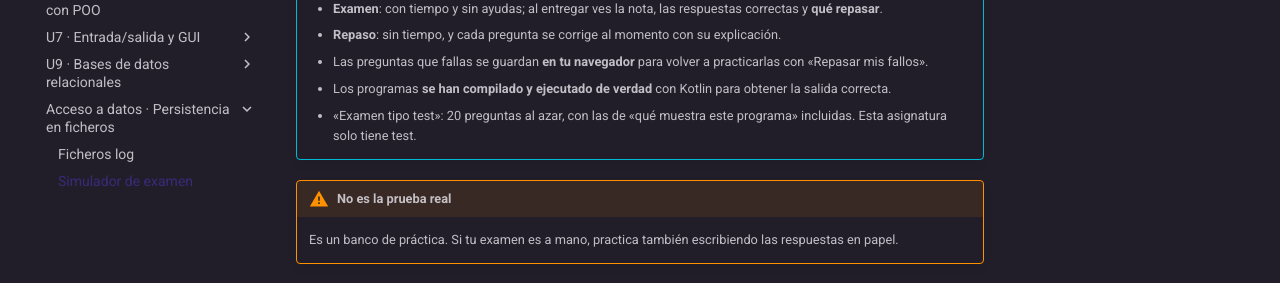
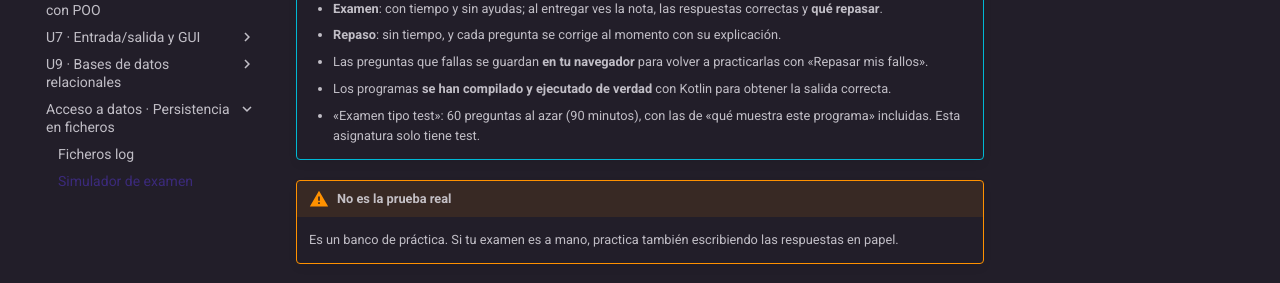
Before and after one commit to apuntes-dam/kotlin-apuntes, an MkDocs documentation site: the page built from docs/ada/simulador.md, in a window 1280 px wide and 1205 px high. Shown: the part 379-662 px from the top of the window. Built offline with MkDocs 1.6.1 and Material for MkDocs 9.7.7, drawn with Linux system fonts in a browser that asks for light colours; comment, search, counter and statistics services are not loaded.

Commit message:
Simulador ADA: examen de 60 preguntas (90 min)
Co-Authored-By: Claude Sonnet 5.5 <noreply@anthropic.com>

```diff
--- a/docs/ada/simulador.md
+++ b/docs/ada/simulador.md
@@ -8,12 +8,12 @@ Examen **tipo test** hecho a partir de los apuntes del módulo: preguntas de teo
     * **Repaso**: sin tiempo, y cada pregunta se corrige al momento con su explicación.
     * Las preguntas que fallas se guardan **en tu navegador** para volver a practicarlas con «Repasar mis fallos».
     * Los programas **se han compilado y ejecutado de verdad** con Kotlin para obtener la salida correcta.
-    * «Examen tipo test»: 20 preguntas al azar, con las de «qué muestra este programa» incluidas. Esta asignatura solo tiene test.
+    * «Examen tipo test»: 60 preguntas al azar (90 minutos), con las de «qué muestra este programa» incluidas. Esta asignatura solo tiene test.
 
 !!! warning "No es la prueba real"
     Es un banco de práctica. Si tu examen es a mano, practica también escribiendo las respuestas en papel.
 
 <div id="examen-psp"><noscript>El simulador necesita JavaScript.</noscript></div>
 
-<script src="../../assets/examen-psp-datos.js?v=d3a85e60"></script>
-<script src="../../assets/examen-psp.js?v=941648f7"></script>
+<script src="../../assets/examen-psp-datos.js?v=d6ef8575"></script>
+<script src="../../assets/examen-psp.js?v=0d1eec54"></script>
--- a/docs/assets/examen-psp.js
+++ b/docs/assets/examen-psp.js
@@ -111,7 +111,7 @@
   function empezar(que) {
     var t = tema, items = [], limite = 0, nombre = "";
     var todos = function (tipo) { return t[tipo].map(function (q, i) { q.i = i; return q; }); };
-    if (que === "teoria") { nombre = "Teórico"; limite = 25 * 60; items = elegir(t, todos("teoria"), 20).map(function (q, i) { return crearItem(t, q, "teoria", i); }); }
+    if (que === "teoria") { nombre = "Teórico"; limite = (t.minutos || 25) * 60; items = elegir(t, todos("teoria"), t.nteoria || 20).map(function (q, i) { return crearItem(t, q, "teoria", i); }); }
     else if (que === "practica") {
       nombre = "Práctico"; limite = 60 * 60;
       var s = elegir(t, todos("salida"), 2).map(function (q) { return crearItem(t, q, "salida", 0); });
```
Also changed, not shown: docs/assets/examen-psp-datos.js.
